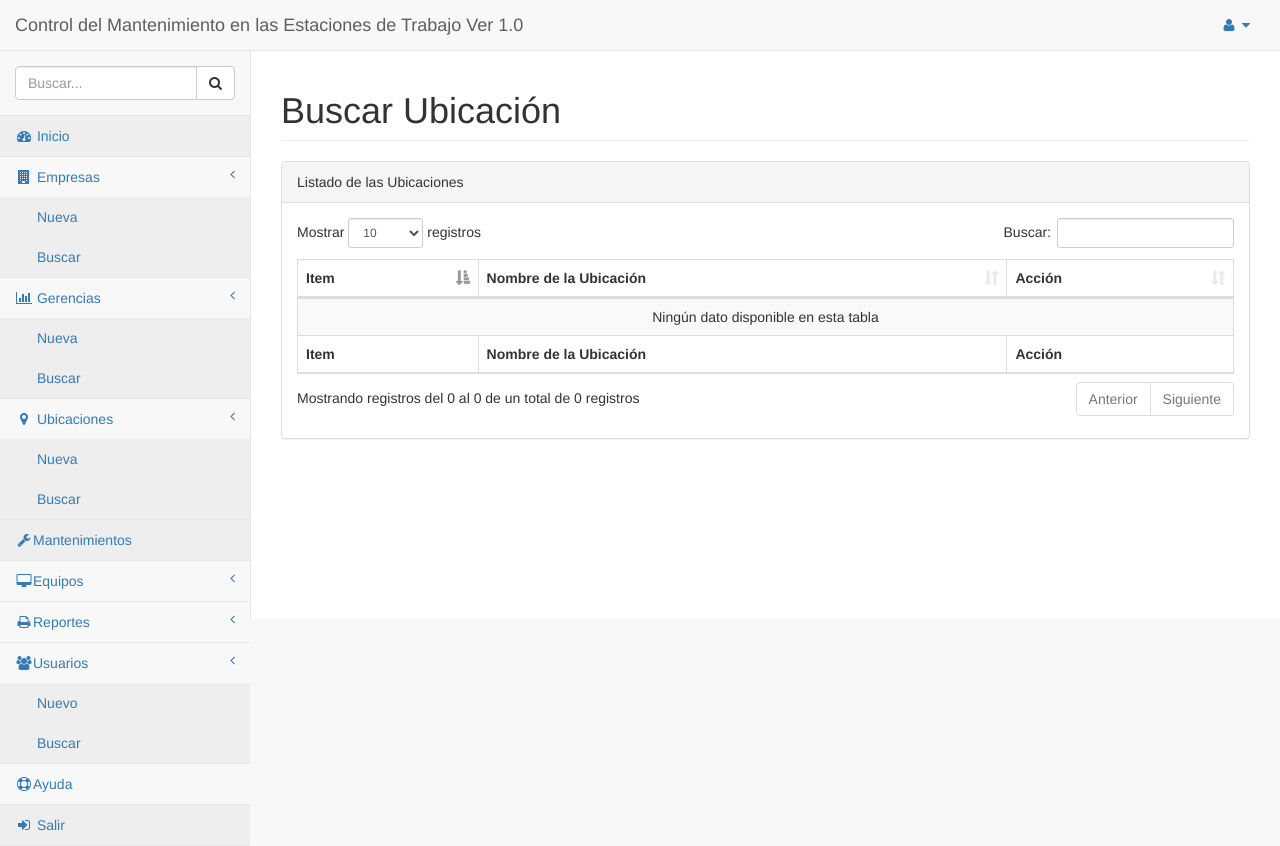
After one commit to jesusdasilva/mantenimiento, a PHP site: template templates/ubicacion/ubicacion_listado_old.html.twig in a window 1280 px wide. The commit adds this page. Run offline with PHP 8.4, Linux system fonts and the light colour scheme; the template is opened without the code that fills it, so the values that code supplies are empty; some libraries are stand-ins or nearby versions.

Commit message:
Configuracion de dataTable para que funcione con todos los modulos

```diff
--- /dev/null
+++ b/templates/ubicacion/ubicacion_listado_old.html.twig
@@ -0,0 +1,74 @@
+{# ubicacion LISTADO#}
+
+
+
+
+{% extends "layout_app.html.twig" %}
+{% block contenido_app %}
+
+
+<div id="page-wrapper">
+    <div class="row">
+        <div class="col-lg-12">
+            <h1 class="page-header">Buscar Ubicación</h1>
+        </div>
+        <!-- /.col-lg-12 -->
+    </div>
+    <!-- /.row -->
+{% include 'mensaje_alerta.html.twig' %}{#MENSAJE#}
+    <div class="row">
+      <div class="col-lg-12">
+        <div class="panel panel-default">
+          <div class="panel-heading">
+            Listado de las Ubicaciones
+          </div>
+          <!-- /.panel-heading -->
+          <div class="panel-body">
+            <div class="dataTable_wrapper">
+              <table id="example" class="table table-striped table-bordered" cellspacing="0" width="100%">
+                <thead>
+                  <tr>
+                    <th>Item</th>
+                    <th>Nombre de la Ubicación</th>
+                    <th>Acción</th>
+                  </tr>
+                </thead>
+                <tfoot>
+                  <tr>
+                    <th>Item</th>
+                    <th>Nombre de la Ubicación</th>
+                    <th>Acción</th>
+                  </tr>
+                </tfoot>
+                <tbody>
+{% for registro in ubicaciones %}
+                  <tr>
+                    <td>{{ loop.index }}</td>
+                    <td>{{ registro.ubicacion_nombre }}</td>
+                    <td>
+                      <a href="{{ app.url_generator.generate('ubicacionBuscar', {'ubicacionId': registro.ubicacion_id}) }}">
+                        <button type="button" class="btn btn-default btn-xs">
+                        <span class="glyphicon glyphicon-edit"></span>Modificar</button>
+                      </a>
+                      <a href="{{ app.url_generator.generate('ubicacionEliminar', {'ubicacionId': registro.ubicacion_id}) }}" onclick="return confirm_delete();">
+                        <button type="button" class="btn btn-default btn-xs">
+                        <span class="glyphicon glyphicon-trash"></span>Eliminar</button>
+                      </a>
+                    </td>
+                  </tr>
+{% endfor %}
+              </tbody>
+            </table>
+          </div>
+          <!-- /.table-responsive -->
+        </div>
+        <!-- /.panel-body -->
+      </div>
+      <!-- /.panel -->
+    </div>
+    <!-- /.col-lg-12 -->
+  </div>
+  <!-- /.row -->
+</div>
+<!-- /#page-wrapper -->
+{% endblock %}
```
Also changed, not shown: templates/plantilla_listado.html.twig (added, +67 -0 lines), templates/ubicacion/ubicacion_listado.html.twig (+16 -64 lines).
